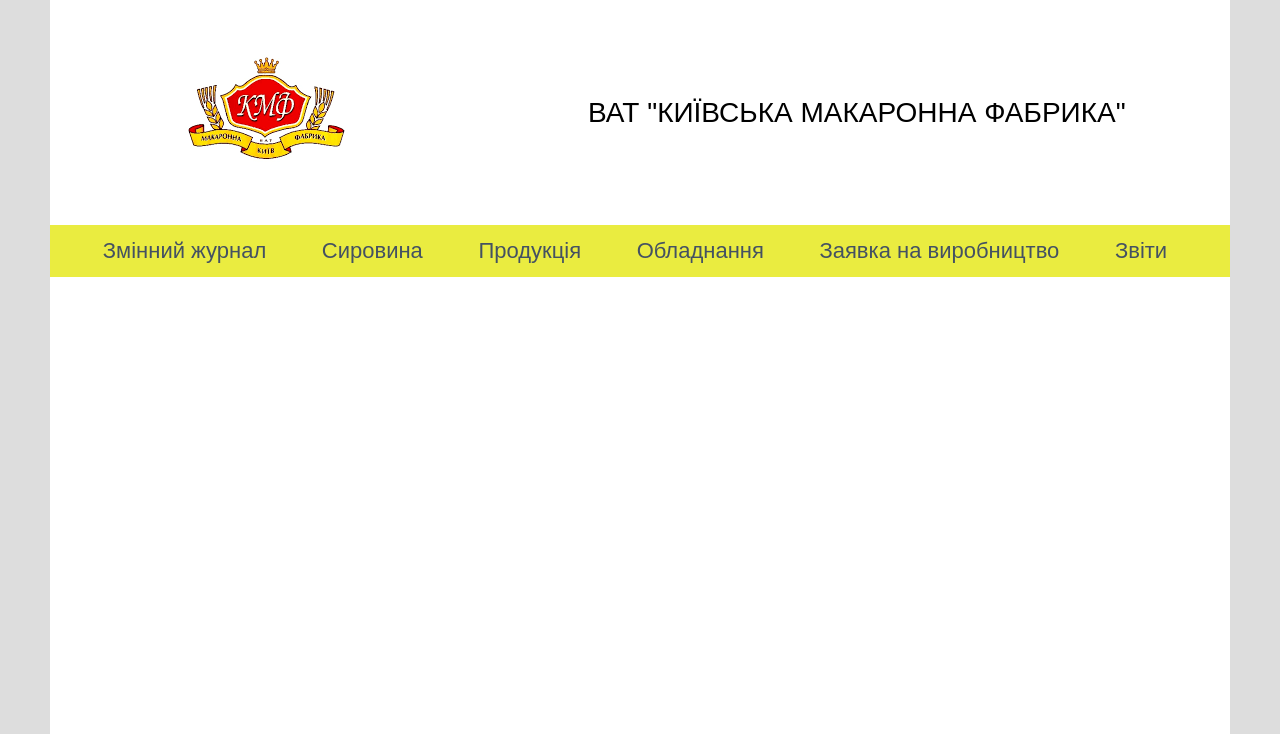
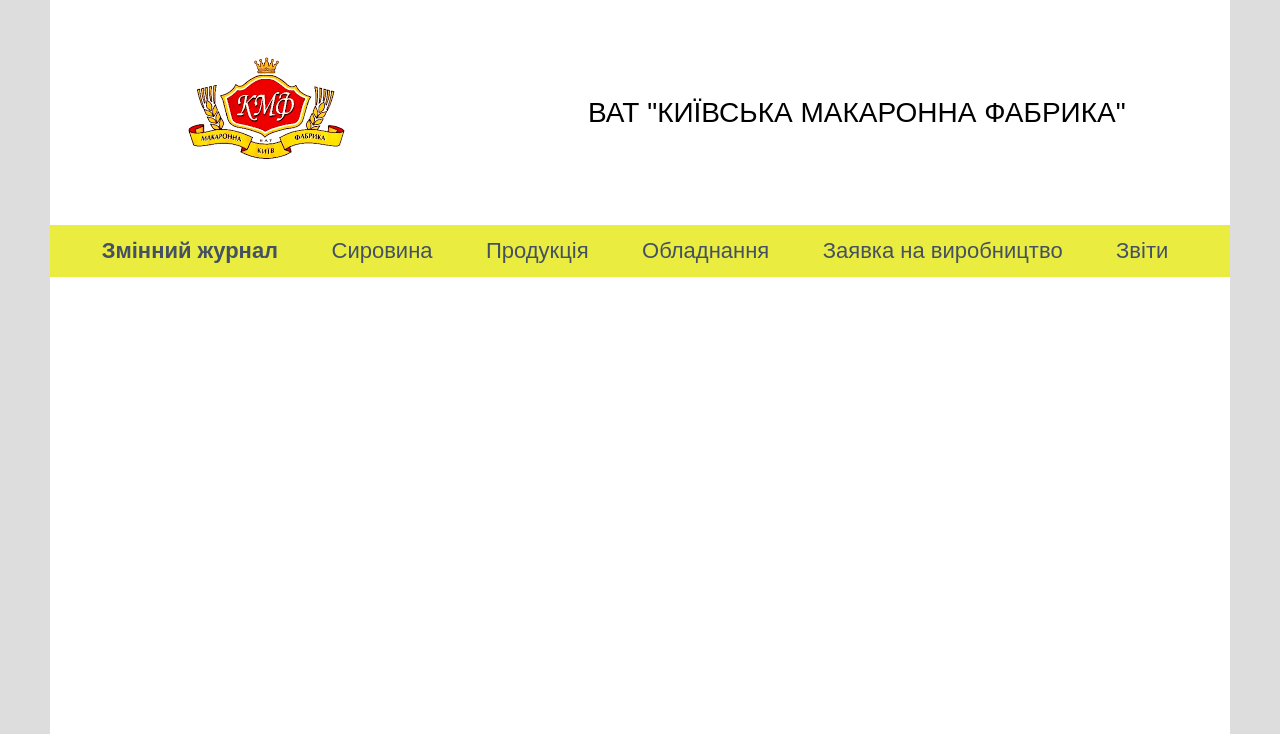
Before and after one commit to alpweb/diplom, a PHP site: page /pages/journal.php in a window 1280 px wide. Shown: the top 734 px of the page. Run offline with PHP 8.4, Linux system fonts and the light colour scheme.

Commit message:
Added active button

```diff
--- a/css/style.css
+++ b/css/style.css
@@ -128,6 +128,11 @@
 .menu__link:hover {
   background-color: #ccc;
 }
+.active {
+  font-weight: 700;
+  pointer-events: none;
+  cursor: default;
+}
 .sub-menu__list {
   display: none;
   min-width: 300px;
--- a/css/style.less
+++ b/css/style.less
@@ -113,6 +113,12 @@
       background-color: #ccc;
     }
   }
+}
+
+.active {
+  font-weight: 700;
+  pointer-events: none;
+  cursor: default;
 }
 
 .sub-menu {
--- a/pages/journal.php
+++ b/pages/journal.php
@@ -37,7 +37,7 @@
         <div class="menu">
           <ul class="menu__list">
             <li class="menu__item">
-              <a href="pages/journal.php" class="menu__link">Змінний журнал</a>
+              <a href="pages/journal.php" class="menu__link active">Змінний журнал</a>
             </li>
             <li class="menu__item">
               <a href="#" class="menu__link">Сировина</a>
```
